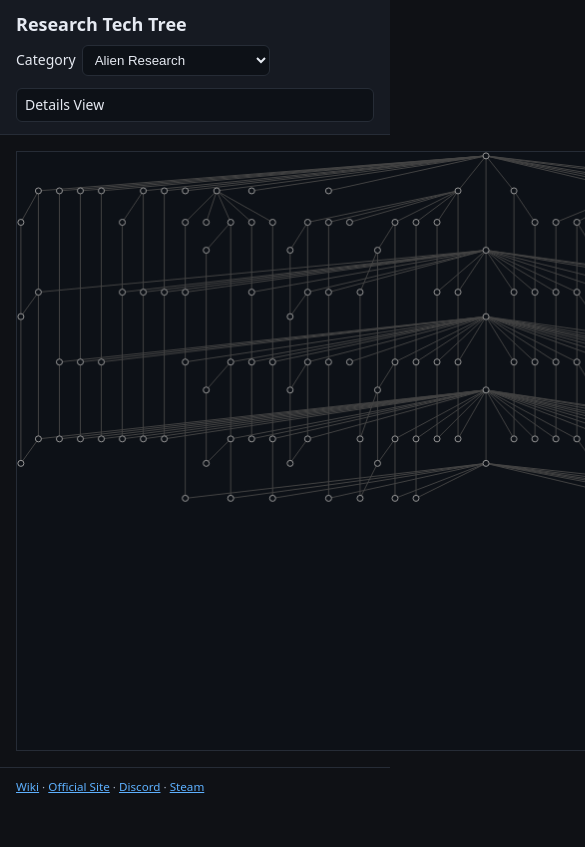
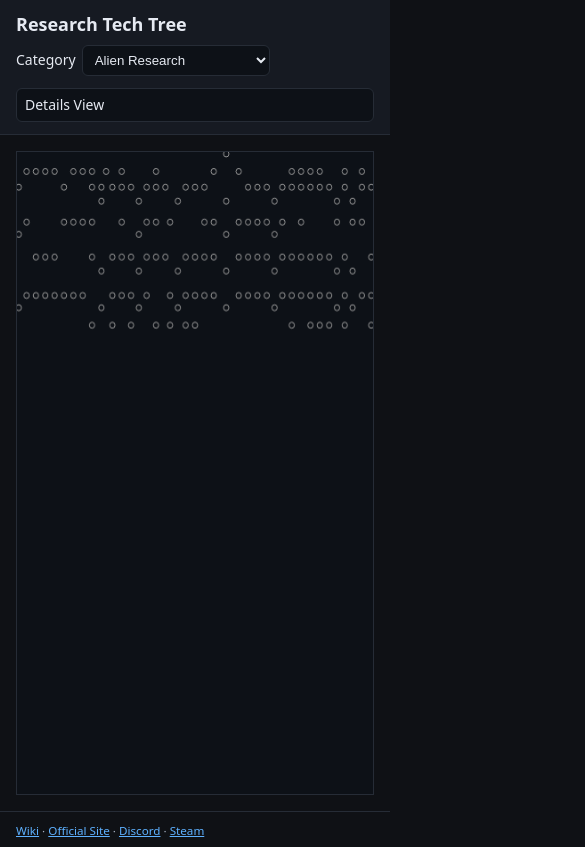
Before and after one commit to ahoff-git/RiftBreaker-research-parse, a Next.js app: page /tree in a window 390 px wide. Shown: the top 847 px of the page, 585 px wide, since content can reach past the window. Built offline with nearby package versions, Linux system fonts and the light colour scheme.

Commit message:
Make TechTreeCanvas responsive

```diff
--- a/pages/tree.jsx
+++ b/pages/tree.jsx
@@ -7,12 +7,39 @@ import TechTreeCanvas from '../components/TechTreeCanvas.jsx'
 import Footer from '../components/Footer.jsx'
 import Header from '../components/Header.jsx'
 
-const MAIN_WIDTH = 800
-const MAIN_HEIGHT = 600
+const WIDTH_MARGIN = 32
+const HEIGHT_MARGIN = 200
+
+function clamp(v, min, max) {
+  return Math.min(max, Math.max(min, v))
+}
+
+function useCanvasSize({
+  minWidth = 400,
+  maxWidth = 1600,
+  minHeight = 300,
+  maxHeight = 1200
+} = {}) {
+  const [size, setSize] = useState({ width: minWidth, height: minHeight })
+
+  useEffect(() => {
+    function update() {
+      const width = clamp(window.innerWidth - WIDTH_MARGIN, minWidth, maxWidth)
+      const height = clamp(window.innerHeight - HEIGHT_MARGIN, minHeight, maxHeight)
+      setSize({ width, height })
+    }
+    update()
+    window.addEventListener('resize', update)
+    return () => window.removeEventListener('resize', update)
+  }, [minWidth, maxWidth, minHeight, maxHeight])
+
+  return size
+}
 
 export default function Tree() {
   const router = useRouter()
   const { graph } = useGraph()
+  const { width: canvasWidth, height: canvasHeight } = useCanvasSize()
 
   // Category options and selection
   const categories = useMemo(() => {
@@ -58,7 +85,7 @@ export default function Tree() {
     return topoOrderForTarget(highlightKey, graph).set
   }, [graph, highlightKey])
 
-  const mainScale = useMemo(() => computeScale(MAIN_WIDTH, MAIN_HEIGHT, bounds), [bounds])
+  const mainScale = useMemo(() => computeScale(canvasWidth, canvasHeight, bounds), [bounds, canvasWidth, canvasHeight])
 
   function onNodeClick(key) {
     setHighlightKey(key)
@@ -88,8 +115,8 @@ export default function Tree() {
         <TechTreeCanvas
           graph={graph}
           bounds={bounds}
-          width={MAIN_WIDTH}
-          height={MAIN_HEIGHT}
+          width={canvasWidth}
+          height={canvasHeight}
           scale={mainScale}
           labelPx={12}
           showLabels={true}
--- a/styles/globals.css
+++ b/styles/globals.css
@@ -114,6 +114,8 @@ footer { padding: 8px 16px; border-top: 1px solid var(--border); color: var(--mu
   display: flex;
   flex-direction: column;
   gap: 16px;
+  align-items: center;
+  justify-content: center;
 }
 
 .techtree-main, .techtree-mini {
@@ -121,6 +123,11 @@ footer { padding: 8px 16px; border-top: 1px solid var(--border); color: var(--mu
   background: #0d1117;
 }
 
+.techtree-main {
+  max-width: 100%;
+  max-height: 100%;
+}
+
 /* Improve UX for interactive canvas */
 .techtree-main { cursor: grab; }
 .techtree-main:active { cursor: grabbing; }
```
